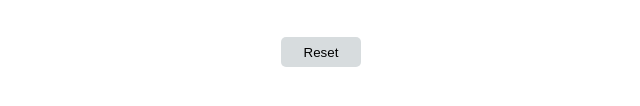
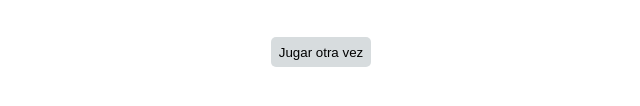
Before and after one commit to maialenmunoa/guess-the-number, a plain HTML site: page index.html in a window 1280 px wide. Shown: the part 508-614 px from the top of the page, 319-959 px from the left. Drawn offline with Linux system fonts and the light colour scheme.

Commit message:
change button reset name

```diff
--- a/css/main.css
+++ b/css/main.css
@@ -59,7 +59,7 @@
 }
 
 .reset {
-    width: 80px;
+    width: 100px;
     height: 30px;
     border: 0px solid #ccc;
     border-radius: 5px;
--- a/index.html
+++ b/index.html
@@ -22,7 +22,7 @@
             Número de intentos: 0
         </div>
         <div class="reset_container">
-            <button class= "reset js__resetBtn">Reset</button>
+            <button class= "reset js__resetBtn">Jugar otra vez</button>
         </div>
     </main>
     <script src="./js/main.js"></script>
```
